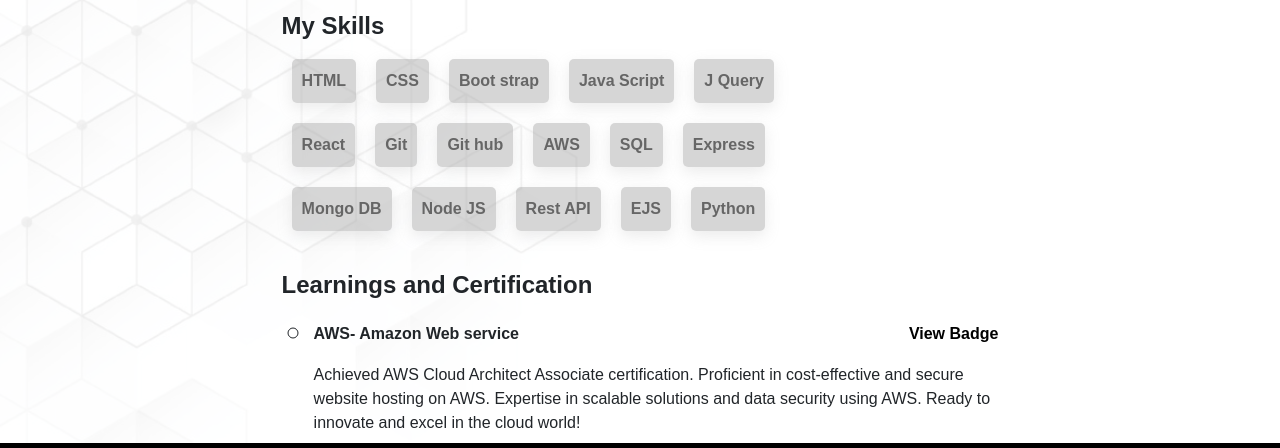
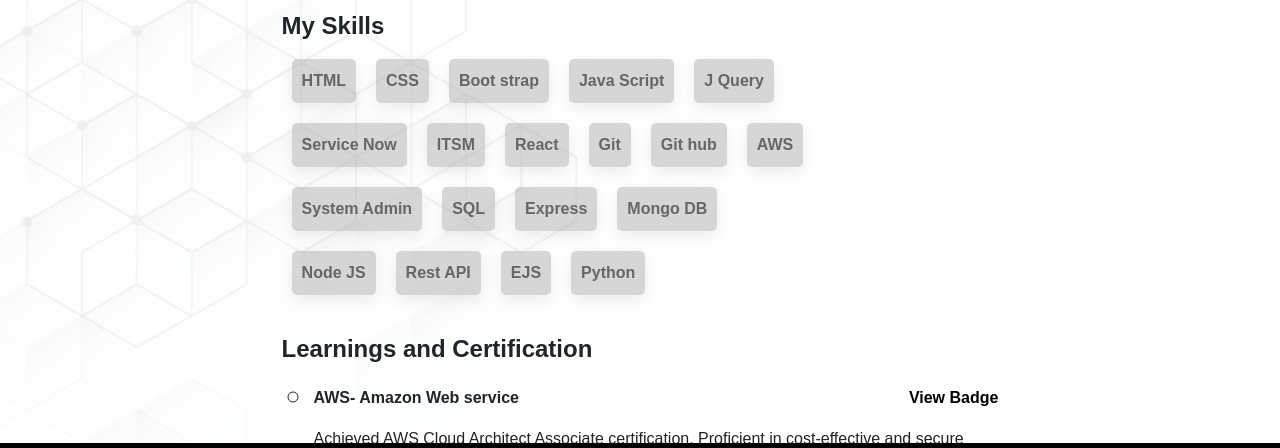
Before and after one commit to Karthickiist/portfolio-site, a plain HTML site: page src/about.html in a window 1280 px wide. Shown: the part 253-701 px from the top of the page. Drawn offline with nearby package versions, Linux system fonts and the light colour scheme.

Commit message:
Skills updated

```diff
--- a/src/about.html
+++ b/src/about.html
@@ -65,10 +65,13 @@
                 <div class="skill-item">Boot strap</div>
                 <div class="skill-item">Java Script</div>
                 <div class="skill-item">J Query</div>
+                <div class="skill-item">Service Now</div>
+                <div class="skill-item">ITSM</div>
                 <div class="skill-item">React</div>
                 <div class="skill-item">Git</div>
                 <div class="skill-item">Git hub</div>
                 <div class="skill-item">AWS</div>
+                <div class="skill-item">System Admin</div>
                 <div class="skill-item">SQL</div>
                 <div class="skill-item">Express</div>
                 <div class="skill-item">Mongo DB</div>
```
